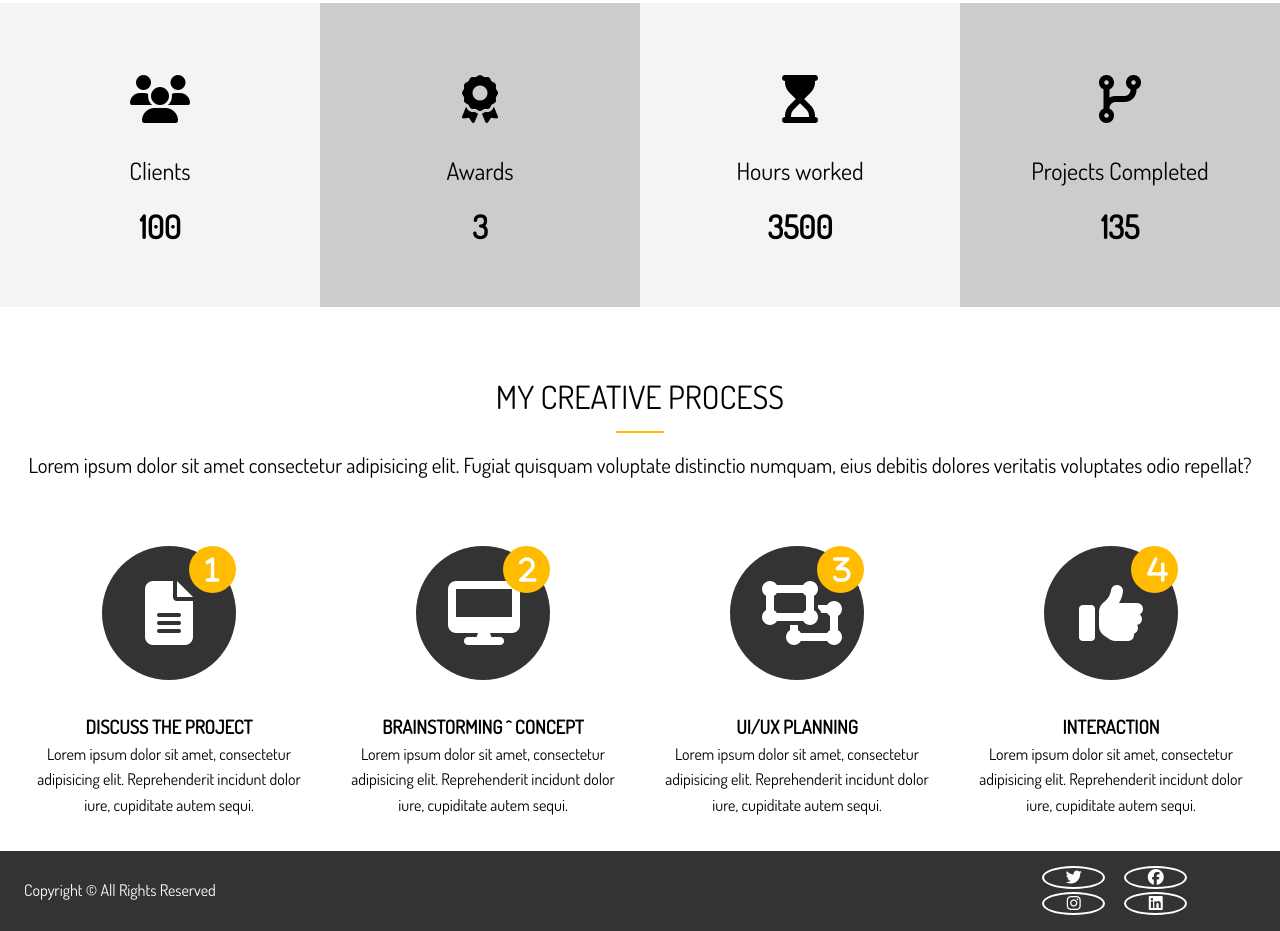
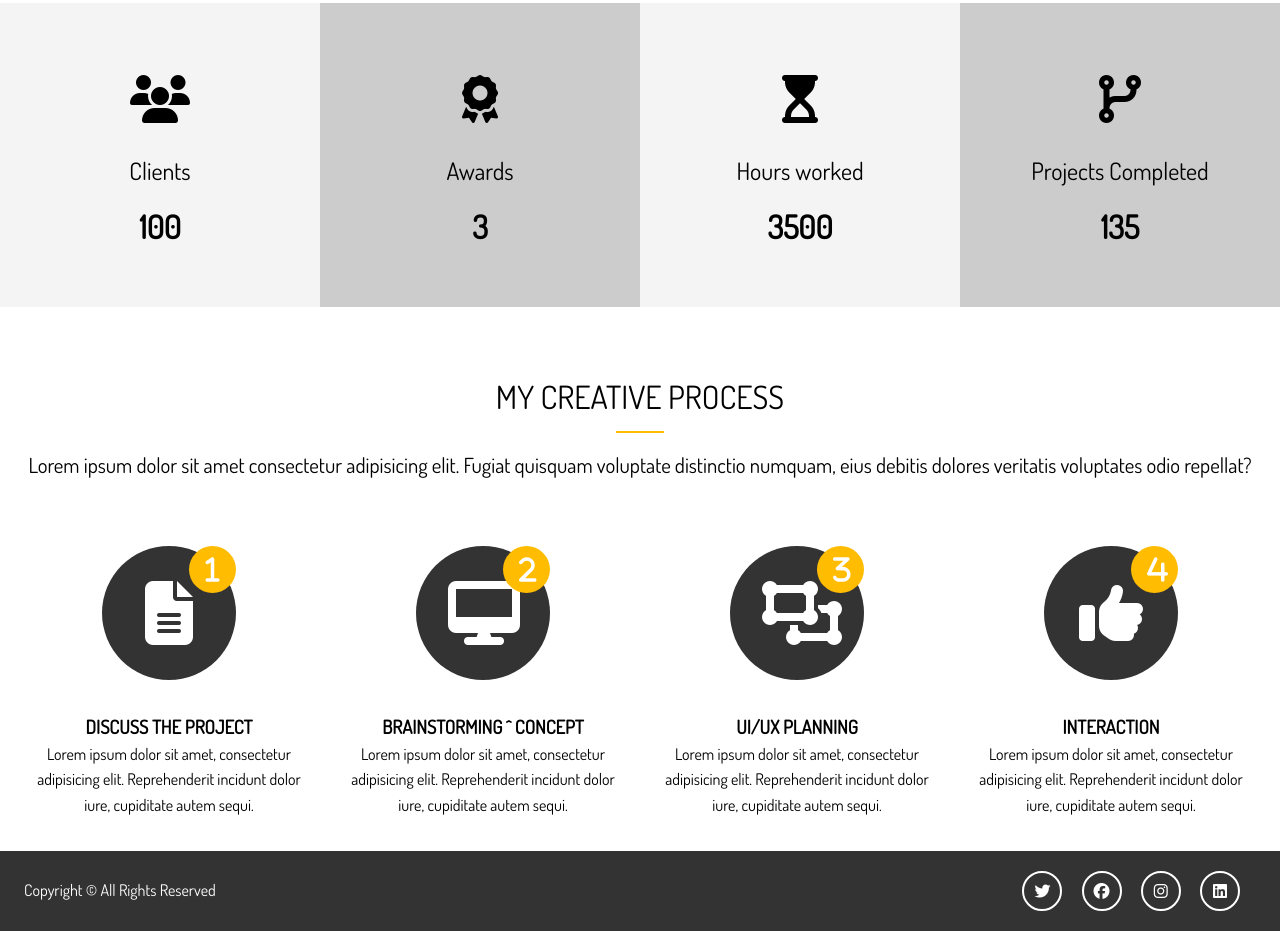
Before and after one commit to kratis9/sass-site-1, a website: page dist/index.html in a window 1280 px wide. Shown: the part 1255-2186 px from the top of the page. Drawn offline with Linux system fonts and the light colour scheme.

Commit message:
write scss for social fab and hover effect

```diff
--- a/scss/main.scss
+++ b/scss/main.scss
@@ -208,11 +208,15 @@ img {
       margin-right: 1rem;
       border: 2px #fff solid;
       border-radius: 50%;
-      height: 20%;
-      width: 20%;
-      line-height: 20%;
+      height: 20px;
+      width: 20px;
+      line-height: 20px;
       text-align: center;
       padding: 0.5rem;
+
+      &:hover {
+        background: $main-color;
+      }
     }
   }
 }
```
Also changed, not shown: dist/css/main.css.
